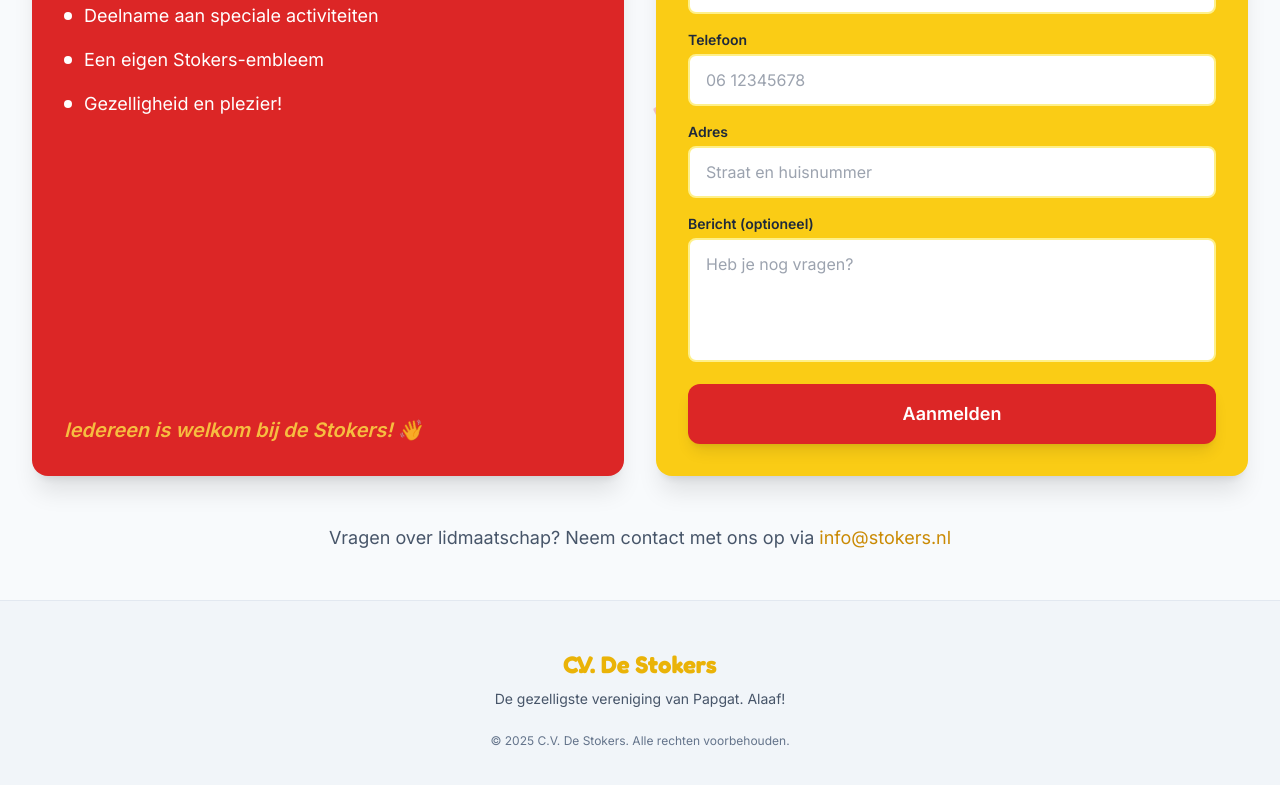
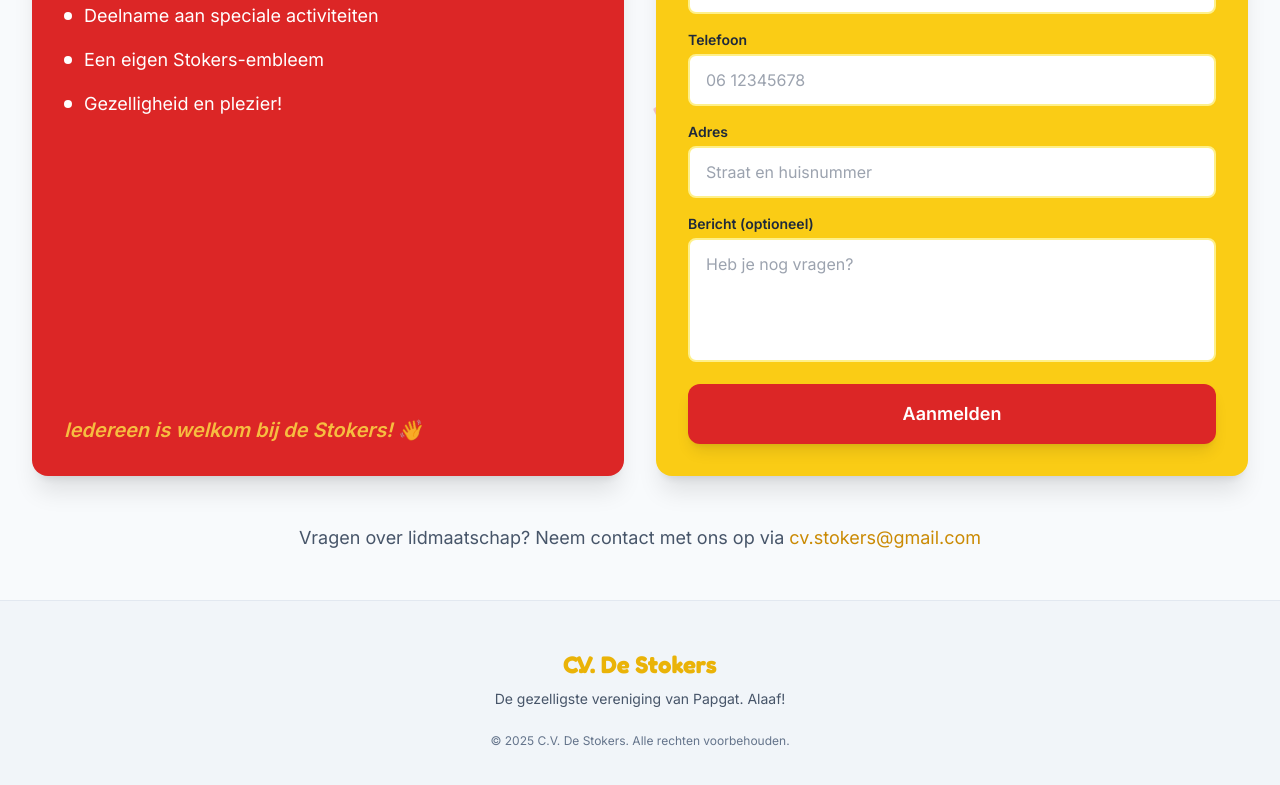
Before and after one commit to Damosso/CVDeStokers-Website, a React (Vite) app: page /#/membership in a window 1280 px wide. Shown: the part 442-1227 px from the top of the page. Built offline with nearby package versions, Linux system fonts and the light colour scheme.

Commit message:
fixed email

```diff
--- a/components/LidWordenSection.tsx
+++ b/components/LidWordenSection.tsx
@@ -105,7 +105,7 @@ const LidWordenSection: React.FC = () => {
 
       <div className="mt-12 text-center">
         <p className="text-slate-600 dark:text-slate-300 text-lg transition-colors">
-          Vragen over lidmaatschap? Neem contact met ons op via <a href="mailto:info@stokers.nl" className="text-yellow-600 dark:text-yellow-400 hover:underline">info@stokers.nl</a>
+          Vragen over lidmaatschap? Neem contact met ons op via <a href="mailto:cv.stokers@gmail.com" className="text-yellow-600 dark:text-yellow-400 hover:underline">cv.stokers@gmail.com</a>
         </p>
       </div>
 
--- a/pages/Contact.tsx
+++ b/pages/Contact.tsx
@@ -39,7 +39,7 @@ const Contact: React.FC = () => {
                       </div>
                       <div>
                           <strong className="block text-slate-900 dark:text-white text-lg">E-mail</strong>
-                          <a href="mailto:info@cvdestokers.nl" className="hover:text-yellow-500 dark:hover:text-yellow-400 transition-colors text-lg">info@cvdestokers.nl</a>
+                          <a href="mailto:cv.stokers@gmail.com" className="hover:text-yellow-500 dark:hover:text-yellow-400 transition-colors text-lg">cv.stokers@gmail.com</a>
                       </div>
                   </li>
               </ul>
```
